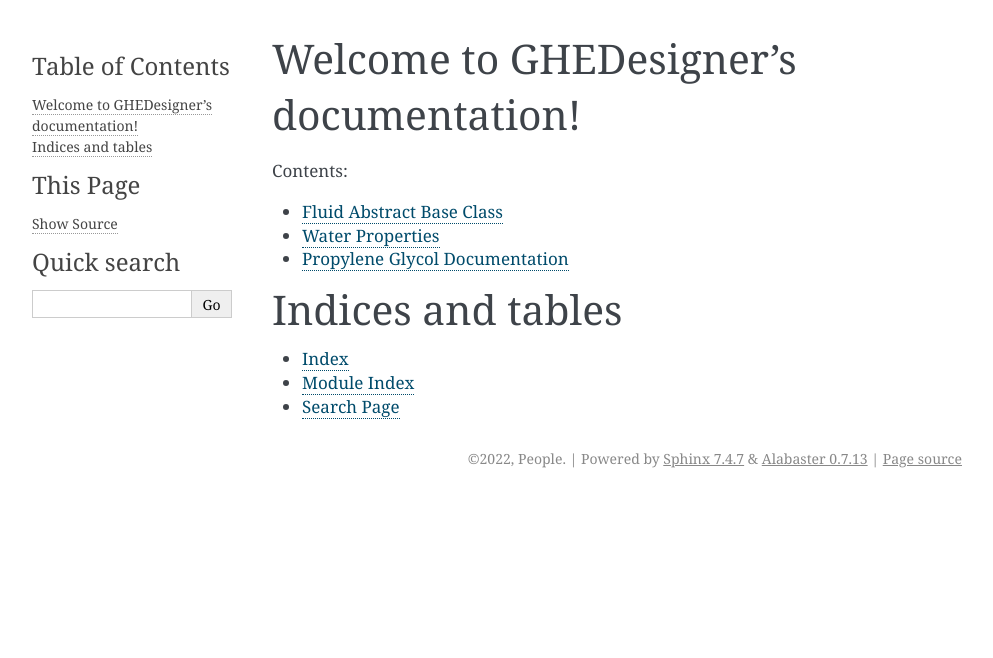
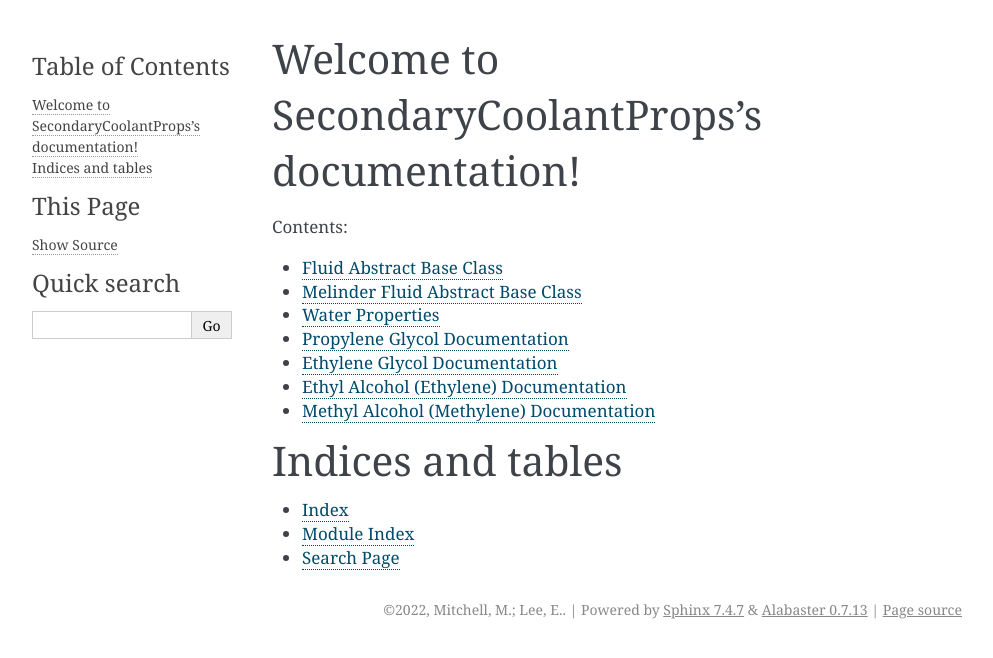
Before and after one commit to mitchute/SecondaryCoolantProps, a Sphinx documentation site: the page built from docs/index.rst, in a window 1280 px wide. Shown: the top 658 px of the page, without its empty margins (148-1141 px from the left). Built offline with Sphinx 7.4.7, drawn with Linux system fonts in a browser that asks for light colours.

Commit message:
update sphinx docs

```diff
--- a/docs/conf.py
+++ b/docs/conf.py
@@ -12,9 +12,9 @@
 path.insert(0, str(root_dir))
 
 
-project = 'GHEDesigner'
-copyright = '2022, People'
-author = 'People'
+project = 'SecondaryCoolantProps'
+copyright = '2022, Mitchell, M.; Lee, E.'
+author = 'Matt Mitchell, Edwin Lee'
 release = '0.1'
 
 # -- General configuration ---------------------------------------------------
--- a/docs/fluid_base.rst
+++ b/docs/fluid_base.rst
@@ -3,7 +3,7 @@
 
 A fluid base class is available for developers to create new derived fluid mixtures:
 
-.. automodule:: scp.base
+.. automodule:: scp.base_fluid
     :members:
     :undoc-members:
     :show-inheritance:
--- a/docs/index.rst
+++ b/docs/index.rst
@@ -3,7 +3,7 @@
    You can adapt this file completely to your liking, but it should at least
    contain the root `toctree` directive.
 
-Welcome to GHEDesigner's documentation!
+Welcome to SecondaryCoolantProps's documentation!
 =======================================
 
 .. toctree::
@@ -11,8 +11,12 @@
    :caption: Contents:
 
    fluid_base
+   fluid_melinder
    fluid_water
-   fluid_propylene
+   fluid_propylene_glycol
+   fluid_ethylene_glycol
+   fluid_ethyl_alcohol
+   fluid_methyl_alcohol
 
 
 Indices and tables
```
Also changed, not shown: docs/fluid_ethyl_alcohol.rst (added, +10 -0 lines), docs/fluid_ethylene_glycol.rst (added, +10 -0 lines), docs/fluid_melinder.rst (added, +10 -0 lines), docs/fluid_methyl_alcohol.rst (added, +10 -0 lines), docs/fluid_propylene_glycol.rst (renamed from docs/fluid_propylene.rst), 1 other file.
